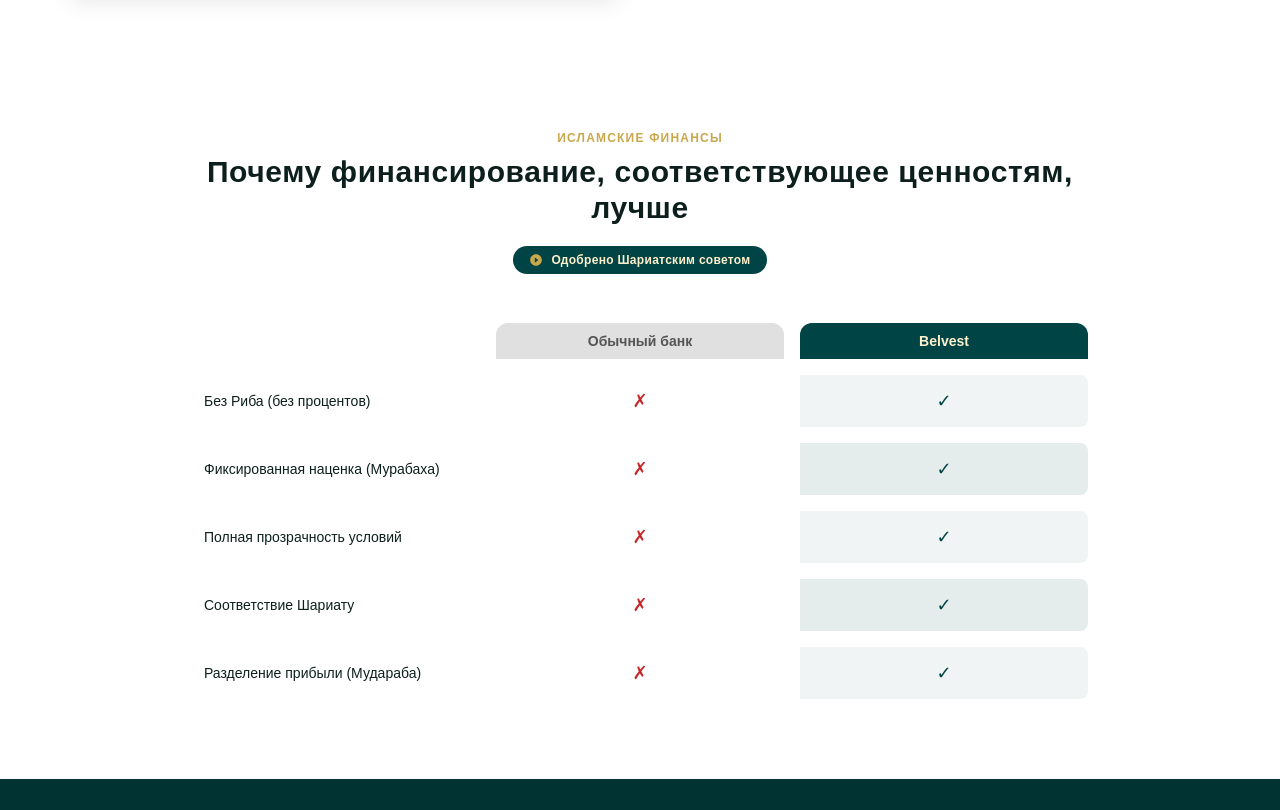
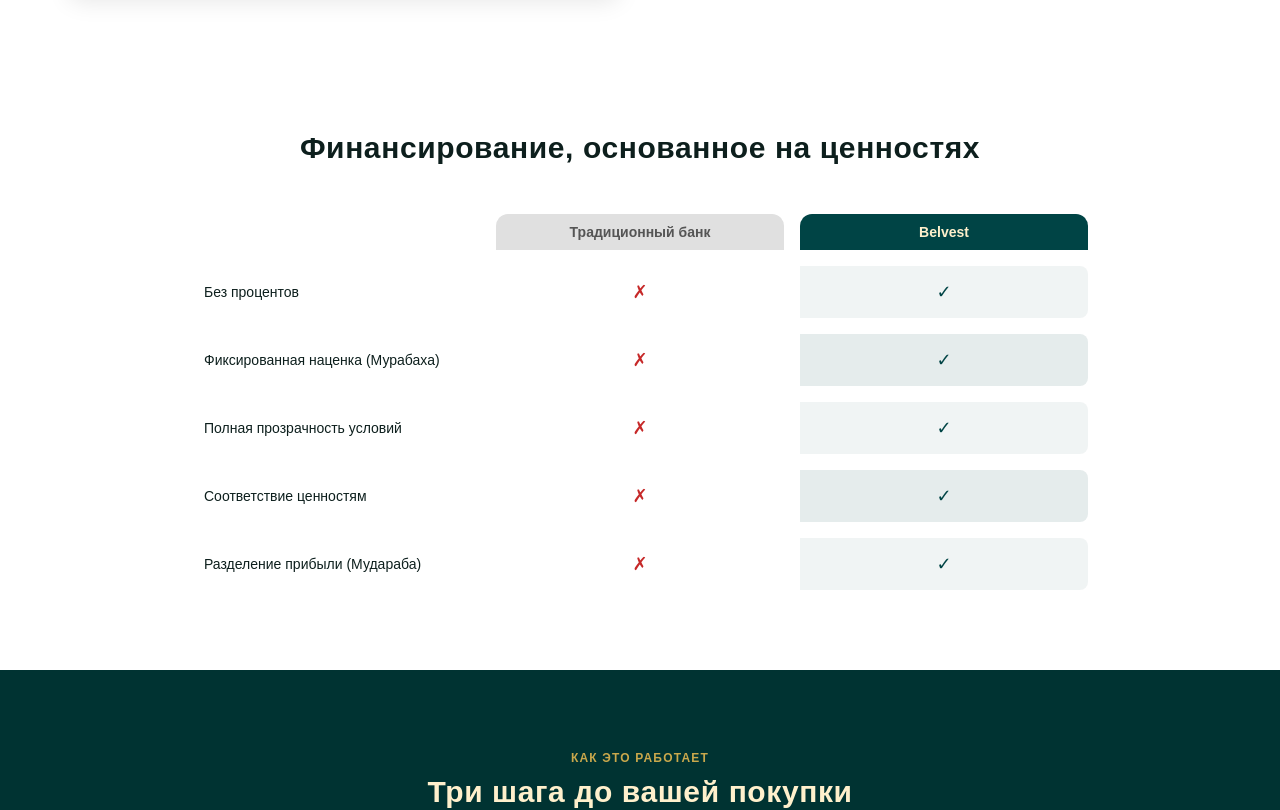
Before and after one commit to ikromov098/belvestuz, a Next.js app: page / in a window 1280 px wide. Shown: the part 1560-2370 px from the top of the page. Built offline with nearby package versions, Linux system fonts and the light colour scheme; a web font is replaced by a local one.

Commit message:
brand and content update

```diff
--- a/src/app/news/page.tsx
+++ b/src/app/news/page.tsx
@@ -14,7 +14,7 @@
   );
 }
 
-type Category = 'Все' | 'Новости компании' | 'Исламские финансы' | 'Гиды и советы';
+type Category = 'Все' | 'Новости компании' | 'Ценностное финансирование' | 'Гиды и советы';
 
 interface Article {
   id: number;
@@ -32,23 +32,23 @@
     date: '1 мая 2025',
     title: 'Belvest запускает новую программу лизинга для малого бизнеса',
     excerpt: 'Теперь предприниматели могут получить оборудование по программе Иджара с первоначальным взносом от 0%...',
-    body: 'Belvest рада объявить о запуске обновлённой программы лизинга для малого и среднего бизнеса. Начиная с мая 2025 года, предприниматели могут получить производственное оборудование, транспорт и спецтехнику по структуре Иджара без первоначального взноса.\n\nПрограмма разработана совместно с Шариатским советом и полностью соответствует нормам исламского права. Срок лизинга — от 12 до 60 месяцев. Одобрение заявки занимает 1 рабочий день.\n\nДля участия достаточно свидетельства о регистрации ИП или ООО и базовых финансовых документов. Персональный менеджер сопроводит вас на каждом этапе сделки.\n\nПо словам генерального директора Азиза Каримова: «Мы верим, что каждый предприниматель заслуживает доступа к честному финансированию. Эта программа — наш вклад в развитие честного бизнеса в Узбекистане».\n\nПодать заявку можно онлайн на сайте belvest.uz или позвонив по номеру +998 77 480-99-99.',
+    body: 'Belvest рада объявить о запуске обновлённой программы лизинга для малого и среднего бизнеса. Начиная с мая 2025 года, предприниматели могут получить производственное оборудование, транспорт и спецтехнику по структуре Иджара без первоначального взноса.\n\nПрограмма основана на принципах честного финансирования без процентов. Срок лизинга — от 12 до 60 месяцев. Одобрение заявки занимает 1 рабочий день.\n\nДля участия достаточно свидетельства о регистрации ИП или ООО и базовых финансовых документов. Персональный менеджер сопроводит вас на каждом этапе сделки.\n\nПо словам генерального директора Азиза Каримова: «Мы верим, что каждый предприниматель заслуживает доступа к честному финансированию. Эта программа — наш вклад в развитие честного бизнеса в Узбекистане».\n\nПодать заявку можно онлайн на сайте belvest.uz или позвонив по номеру +998 77 480-99-99.',
   },
   {
     id: 2,
-    category: 'Исламские финансы',
+    category: 'Ценностное финансирование',
     date: '25 апреля 2025',
     title: 'Что такое Мурабаха и чем она отличается от кредита?',
     excerpt: 'Мурабаха — это исламский способ финансирования покупки товара. В отличие от банковского кредита...',
-    body: 'Мурабаха — одна из наиболее распространённых структур исламского финансирования. В отличие от традиционного кредита, при Мурабаха финансовая компания сначала сама покупает товар, а затем продаёт его клиенту по заранее оговорённой цене с фиксированной наценкой.\n\nГлавное отличие от банковского кредита — отсутствие Риба (процентов). Наценка известна с самого начала и не может увеличиться в процессе выплат. Это делает финансирование прозрачным и предсказуемым.\n\nШариатский совет Belvest одобрил все продукты Мурабаха, гарантируя их соответствие нормам ислама. Клиент всегда знает полную стоимость товара до подписания договора.\n\nПо принципу Мурабаха в Belvest работают: рассрочка на электронику, бытовую технику, мебель и смартфоны. Срок — от 3 до 24 месяцев. Ставка наценки фиксирована на весь период.\n\nЕсли у вас остались вопросы, обратитесь к нашим специалистам по телефону +998 77 480-99-99 или в Telegram @belvest_info.',
+    body: 'Мурабаха — структура финансирования с фиксированной наценкой, основанная на ценностях честной торговли. В отличие от традиционного кредита, при Мурабаха финансовая компания сначала сама покупает товар, а затем продаёт его клиенту по заранее оговорённой цене с фиксированной наценкой.\n\nГлавное отличие от банковского кредита — отсутствие процентов. Наценка известна с самого начала и не может увеличиться в процессе выплат. Это делает финансирование прозрачным и предсказуемым.\n\nКлиент всегда знает полную стоимость товара до подписания договора.\n\nПо принципу Мурабаха в Belvest работают: рассрочка на электронику, бытовую технику, мебель и смартфоны. Срок — от 3 до 24 месяцев. Ставка наценки фиксирована на весь период.\n\nЕсли у вас остались вопросы, обратитесь к нашим специалистам по телефону +998 77 480-99-99 или в Telegram @belvest_info.',
   },
   {
     id: 3,
     category: 'Гиды и советы',
     date: '18 апреля 2025',
     title: '5 вещей которые нужно знать перед оформлением рассрочки',
-    excerpt: 'Перед тем как оформить рассрочку важно понять условия, сроки и права покупателя по Шариату...',
-    body: '1. Убедитесь в отсутствии скрытых комиссий. В Belvest полная стоимость всегда указывается в договоре. Никаких дополнительных платежей после подписания.\n\n2. Выберите подходящий срок. Рассрочка доступна на 3, 6, 12, 18 и 24 месяца. Чем короче срок — тем меньше переплата.\n\n3. Проверьте соответствие Шариату. Все продукты Belvest проверены Шариатским наблюдательным советом и основаны на принципах Мурабаха.\n\n4. Подготовьте документы заранее. Потребуется паспорт и ПИНФЛ. Решение принимается за 1 рабочий день.\n\n5. Вы можете погасить досрочно. Досрочное погашение возможно в любой момент без штрафов и пересчёта наценки.\n\nЕсли после прочтения остались вопросы — наши менеджеры готовы помочь по телефону +998 77 480-99-99.',
+    excerpt: 'Перед тем как оформить рассрочку важно понять условия, сроки и права покупателя...',
+    body: '1. Убедитесь в отсутствии скрытых комиссий. В Belvest полная стоимость всегда указывается в договоре. Никаких дополнительных платежей после подписания.\n\n2. Выберите подходящий срок. Рассрочка доступна на 3, 6, 12, 18 и 24 месяца. Чем короче срок — тем меньше переплата.\n\n3. Убедитесь в прозрачности условий. Все продукты Belvest основаны на принципе фиксированной наценки — итоговая сумма не меняется.\n\n4. Подготовьте документы заранее. Потребуется паспорт и ПИНФЛ. Решение принимается за 1 рабочий день.\n\n5. Вы можете погасить досрочно. Досрочное погашение возможно в любой момент без штрафов и пересчёта наценки.\n\nЕсли после прочтения остались вопросы — наши менеджеры готовы помочь по телефону +998 77 480-99-99.',
   },
   {
     id: 4,
@@ -56,15 +56,15 @@
     date: '10 апреля 2025',
     title: 'Belvest открывает новый офис в Ташкенте',
     excerpt: 'Мы рады сообщить об открытии нового офиса для удобства наших клиентов в центре Ташкента...',
-    body: 'Belvest открывает новый офис обслуживания клиентов в центре Ташкента. Новый офис расположен по адресу: ул. Амира Тимура, и будет принимать клиентов с понедельника по пятницу с 9:00 до 18:00, а в субботу — с 10:00 до 15:00.\n\nВ новом офисе можно: подать заявку на рассрочку или лизинг, получить консультацию по всем продуктам, подписать договор и получить товар, а также задать вопросы Шариатскому консультанту.\n\nОткрытие нового офиса — часть нашей стратегии по расширению физического присутствия в Узбекистане. В ближайшие месяцы планируется открытие представительств в Самарканде и Намангане.\n\nМы приглашаем всех действующих и потенциальных клиентов посетить нас. Все услуги оказываются бесплатно. Запись по телефону: +998 77 480-22-22.',
+    body: 'Belvest открывает новый офис обслуживания клиентов в центре Ташкента. Новый офис расположен по адресу: ул. Амира Тимура, и будет принимать клиентов с понедельника по пятницу с 9:00 до 18:00, а в субботу — с 10:00 до 15:00.\n\nВ новом офисе можно: подать заявку на рассрочку или лизинг, получить консультацию по всем продуктам, подписать договор и получить товар, а также получить консультацию по финансовым вопросам.\n\nОткрытие нового офиса — часть нашей стратегии по расширению физического присутствия в Узбекистане. В ближайшие месяцы планируется открытие представительств в Самарканде и Намангане.\n\nМы приглашаем всех действующих и потенциальных клиентов посетить нас. Все услуги оказываются бесплатно. Запись по телефону: +998 77 480-22-22.',
   },
   {
     id: 5,
-    category: 'Исламские финансы',
+    category: 'Ценностное финансирование',
     date: '5 апреля 2025',
     title: 'Иджара — исламский лизинг: как это работает?',
-    excerpt: 'Иджара — это аренда имущества с правом выкупа. Полностью соответствует нормам Шариата...',
-    body: 'Иджара — исламский аналог лизинга, основанный на принципе аренды с последующей передачей права собственности. Слово «Иджара» в переводе с арабского означает «аренда» или «услуга».\n\nКак работает Иджара в Belvest: компания приобретает имущество (оборудование, транспорт, технику) и передаёт его клиенту в пользование. Клиент платит фиксированные арендные платежи. По окончании срока имущество переходит в собственность клиента.\n\nВажные отличия от обычного лизинга: нет процентов (Риба), платежи фиксированы и не изменяются, структура одобрена Шариатским советом, возможен досрочный выкуп без штрафов.\n\nИджара подходит для: производственного оборудования, коммерческого транспорта, строительной и сельскохозяйственной техники, медицинского оборудования.\n\nСрок финансирования — от 12 до 60 месяцев. Минимальный платёж от 500 000 сум в месяц. Для получения консультации: +998 77 480-99-99.',
+    excerpt: 'Иджара — это аренда имущества с правом выкупа. Прозрачные условия и фиксированные платежи...',
+    body: 'Иджара — аналог лизинга, основанный на принципе аренды с последующей передачей права собственности. Слово «Иджара» в переводе с арабского означает «аренда» или «услуга».\n\nКак работает Иджара в Belvest: компания приобретает имущество (оборудование, транспорт, технику) и передаёт его клиенту в пользование. Клиент платит фиксированные арендные платежи. По окончании срока имущество переходит в собственность клиента.\n\nВажные отличия от традиционного лизинга: нет процентов, платежи фиксированы и не изменяются, структура основана на ценностях честного финансирования, возможен досрочный выкуп без штрафов.\n\nИджара подходит для: производственного оборудования, коммерческого транспорта, строительной и сельскохозяйственной техники, медицинского оборудования.\n\nСрок финансирования — от 12 до 60 месяцев. Минимальный платёж от 500 000 сум в месяц. Для получения консультации: +998 77 480-99-99.',
   },
   {
     id: 6,
@@ -76,11 +76,11 @@
   },
 ];
 
-const CATEGORIES: Category[] = ['Все', 'Новости компании', 'Исламские финансы', 'Гиды и советы'];
+const CATEGORIES: Category[] = ['Все', 'Новости компании', 'Ценностное финансирование', 'Гиды и советы'];
 
 const CATEGORY_ACCENT: Record<Exclude<Category, 'Все'>, string> = {
   'Новости компании': '#004445',
-  'Исламские финансы': '#C9A84C',
+  'Ценностное финансирование': '#C9A84C',
   'Гиды и советы': '#16685B',
 };
 
@@ -196,7 +196,7 @@
             Новости и статьи
           </h1>
           <p className="text-lg" style={{ color: 'rgba(255,240,204,0.75)', maxWidth: 480 }}>
-            Исламские финансы, новости компании и полезные материалы
+            Ценностное финансирование, новости компании и полезные материалы
           </p>
         </div>
       </div>
--- a/src/app/partners/page.tsx
+++ b/src/app/partners/page.tsx
@@ -127,7 +127,7 @@
             Станьте партнёром Belvest
           </h2>
           <p className="text-base mb-8" style={{ color: 'rgba(255,240,204,0.70)', maxWidth: 480, margin: '0 auto 32px' }}>
-            Предлагайте халяль рассрочку своим клиентам. Увеличьте продажи без дополнительных затрат.
+            Предлагайте рассрочку без процентов своим клиентам. Увеличьте продажи без дополнительных затрат.
           </p>
 
           {/* Benefit pills */}
--- a/src/components/HalalSection.tsx
+++ b/src/components/HalalSection.tsx
@@ -18,21 +18,9 @@
     <section className="py-20 px-4 sm:px-6 lg:px-8" style={{ backgroundColor: '#FFFFFF' }}>
       <div className="max-w-4xl mx-auto">
         <div className="text-center mb-12">
-          <p className="text-xs font-semibold uppercase tracking-widest mb-2" style={{ color: '#C9A84C' }}>
-            {t.halal.sectionLabel}
-          </p>
           <h2 className="text-3xl font-extrabold mb-3" style={{ color: '#0D1F1D' }}>
             {t.halal.title}
           </h2>
-          {/* Badge */}
-          <div className="inline-flex items-center gap-2 px-4 py-1.5 rounded-full mt-2"
-            style={{ backgroundColor: '#004445', color: '#FFF0CC' }}>
-            <svg width="14" height="14" viewBox="0 0 24 24" fill="none">
-              <path d="M12 2C6.48 2 2 6.48 2 12s4.48 10 10 10 10-4.48 10-10S17.52 2 12 2zm-2 14.5v-9l6 4.5-6 4.5z"
-                fill="#C9A84C"/>
-            </svg>
-            <span className="text-xs font-semibold tracking-wide">{t.halal.badge}</span>
-          </div>
         </div>
 
         <div className="grid grid-cols-3 gap-4">
--- a/src/components/layout/Footer.tsx
+++ b/src/components/layout/Footer.tsx
@@ -34,9 +34,8 @@
   {
     heading: 'Компания',
     links: [
-      { label: 'О нас',              href: '/about'    },
-      { label: 'Шариатский совет',   href: '/sharia'   },
-      { label: 'Партнёры',           href: '/partners' },
+      { label: 'О нас',    href: '/about'    },
+      { label: 'Партнёры', href: '/partners' },
       { label: 'Новости',            href: '/news'     },
       { label: 'Контакты',           href: '/contacts' },
       { label: 'FAQ',                href: '/faq'      },
--- a/src/data/translations.ts
+++ b/src/data/translations.ts
@@ -55,14 +55,14 @@
     ],
     halal: {
       sectionLabel: 'Исламские финансы',
-      title:        'Почему финансирование, соответствующее ценностям, лучше',
-      badge:        'Одобрено Шариатским советом',
-      bankCol:      'Обычный банк',
+      title:        'Финансирование, основанное на ценностях',
+      badge:        '',
+      bankCol:      'Традиционный банк',
       belvestCol:   'Belvest',
-      row1:         'Без Риба (без процентов)',
+      row1:         'Без процентов',
       row2:         'Фиксированная наценка (Мурабаха)',
       row3:         'Полная прозрачность условий',
-      row4:         'Соответствие Шариату',
+      row4:         'Соответствие ценностям',
       row5:         'Разделение прибыли (Мудараба)',
     },
     catalog: {
@@ -179,14 +179,14 @@
     ],
     halal: {
       sectionLabel: 'Islom moliyasi',
-      title:        'Nima uchun qadriyatlarga mos moliyalashtirish yaxshiroq',
-      badge:        'Shariat kengashi tomonidan tasdiqlangan',
-      bankCol:      'Oddiy bank',
+      title:        'Qadriyatlarga asoslangan moliyalashtirish',
+      badge:        '',
+      bankCol:      "An'anaviy bank",
       belvestCol:   'Belvest',
-      row1:         "Riba yo'q (foizsiz)",
+      row1:         'Foizsiz',
       row2:         'Belgilangan ustama (Murabaha)',
       row3:         "To'liq shaffoflik",
-      row4:         'Shariat talablariga muvofiqlik',
+      row4:         'Qadriyat talablariga muvofiqlik',
       row5:         'Foyda taqsimoti (Mudaraba)',
     },
     catalog: {
```
Also changed, not shown: src/app/faq/page.tsx (+6 -6 lines), src/app/sharia/page.tsx (deleted, +0 -136 lines).
